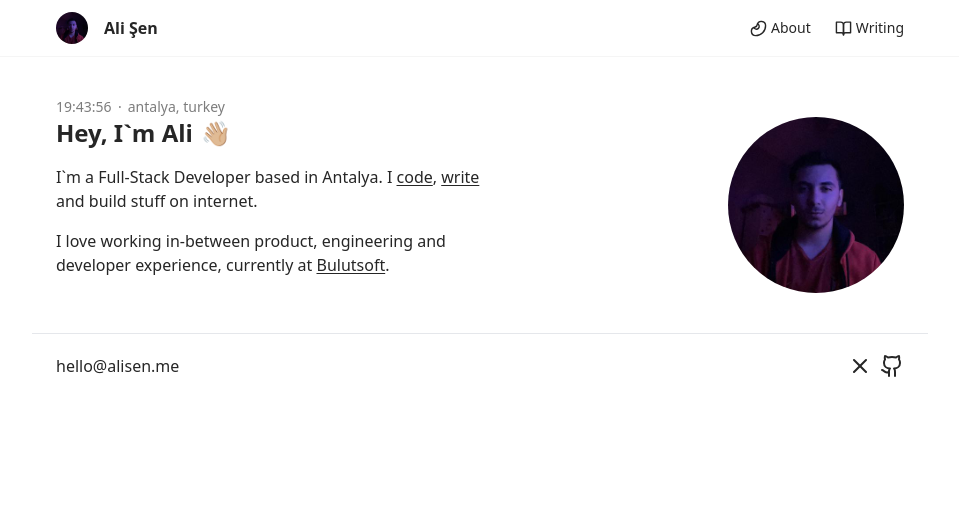
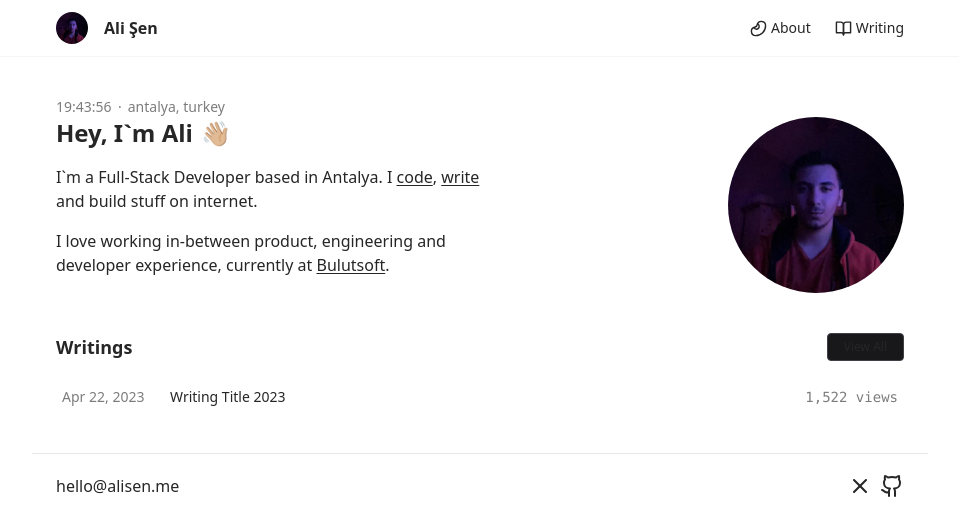
Before and after one commit to alikdb/alisen.me, a Next.js app: page / in a window 1280 px wide. Shown: the top 532 px of the page, without its empty margins (160-1119 px from the left). Built offline with nearby package versions, Linux system fonts and the light colour scheme.

Commit message:
Contentful files, writings list added

```diff
--- a/package.json
+++ b/package.json
@@ -13,8 +13,10 @@
     "dayjs": "^1.11.10",
     "lucide-react": "^0.344.0",
     "next": "14.1.1",
+    "prop-types": "^15.8.1",
     "react": "^18",
-    "react-dom": "^18"
+    "react-dom": "^18",
+    "tailwind-merge": "^2.2.1"
   },
   "devDependencies": {
     "autoprefixer": "^10.0.1",
--- a/src/app/page.js
+++ b/src/app/page.js
@@ -1,9 +1,15 @@
 import AboutComponent from "@/components/about";
+import Writing from "@/components/home/writing";
 
 export const metadata = {
     title: "alisen.me",
     description: "My personal website",
 };
 export default function Home() {
-    return <AboutComponent/>;
+    return (
+        <>
+            <AboutComponent/>
+            <Writing/>
+        </>
+    );
 }
--- /dev/null
+++ b/src/app/writing/[slug]/page.jsx
@@ -0,0 +1,11 @@
+'use client'
+
+const WritingPage = ({params}) => {
+    const slug = params.slug;
+    return (
+        <div>
+            {slug}
+        </div>
+    );
+}
+export default WritingPage;
--- /dev/null
+++ b/src/app/writing/page.jsx
@@ -0,0 +1,9 @@
+const Writing = () => {
+    return (
+        <div>
+            <h1>Writing</h1>
+        </div>
+    )
+
+}
+export default Writing
--- a/src/components/about/index.jsx
+++ b/src/components/about/index.jsx
@@ -22,7 +22,7 @@ const AboutComponent = () => {
 
     return (
         <Section>
-            <div className="container max-w-4xl mx-auto px-6">
+            <div>
                 <div className="flex text-sm lowercase opacity-60">
                     <time className="block w-[62px] whitespace-nowrap">
                         {time}
--- /dev/null
+++ b/src/components/home/writing/index.jsx
@@ -0,0 +1,23 @@
+import Section from "@/components/section";
+import Link from "next/link"
+import WriteItem from "@/components/write-item";
+
+const Writing = () => {
+    return (
+        <Section>
+            <div>
+                <Link className="group flex justify-between" href="/writings">
+                    <h1 className="text-lg font-bold underline-offset-4 group-hover:underline">Writings</h1>
+                    <button className="rounded bg-zinc-900 px-4 border-[1px] border-zinc-700 text-xs py-0.5">View All
+                    </button>
+                </Link>
+            </div>
+            <div>
+                <ul className="grid gap-1 md:gap-3 mt-5">
+                    <WriteItem type="small"/>
+                </ul>
+            </div>
+        </Section>
+    )
+}
+export default Writing
--- a/src/components/section/index.jsx
+++ b/src/components/section/index.jsx
@@ -1,6 +1,6 @@
 const Section = ({children}) => {
     return (
-        <section className="my-10">
+        <section className="my-10 container max-w-4xl mx-auto px-6">
             {children}
         </section>
     )
--- /dev/null
+++ b/src/components/write-item/index.jsx
@@ -0,0 +1,33 @@
+import PropTypes from "prop-types";
+import Link from "next/link";
+
+const WriteItem = ({type, items}) => {
+    if (type === 'small') {
+        return (
+            <Link href="/writing/writing-title-2023"
+                  className="block p-1.5 h-full w-full rounded-md transition-all focus-within:bg-neutral-100 hover:bg-neutral-100 dark:focus-within:bg-neutral-900 dark:hover:bg-neutral-900 outline-none focus:ring-1 focus:ring-neutral-300 dark:focus:ring-neutral-500 text-sm">
+                <div className="flex flex-col-reverse sm:flex-row sm:items-baseline sm:gap-3">
+                    <time className="opacity-60 sm:w-24">
+                        Apr 22, 2023
+                    </time>
+                    <div
+                        className="grid flex-1 grid-flow-col items-baseline justify-between gap-10 md:items-center">
+                        <header className="font-medium text-sm">Writing Title 2023</header>
+                        <p className="font-mono opacity-60">1,522 views</p></div>
+                </div>
+            </Link>
+        )
+    }
+
+    return <div>Big Write Item</div>
+}
+
+WriteItem.propTypes = {
+    type: PropTypes.string,
+    items: PropTypes.object
+}
+WriteItem.defaultProps = {
+    type: 'small'
+}
+
+export default WriteItem;
```
Also changed, not shown: src/libs/contentful.js (added, +14 -0 lines), src/libs/utils.js (added, +8 -0 lines), 1 other file (tests, documents, lock files or other folders).
